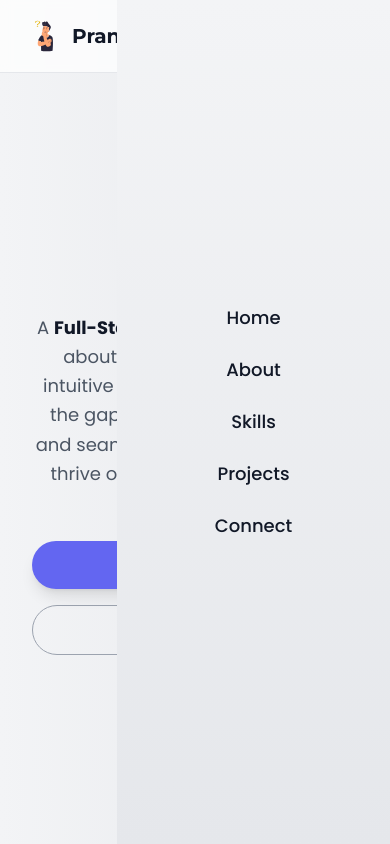
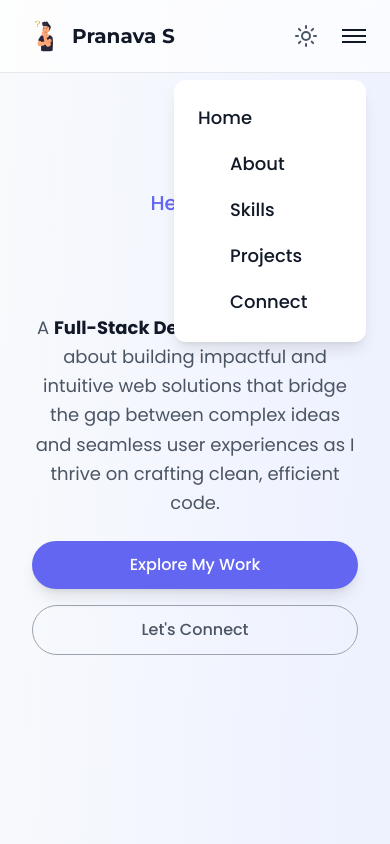
Before and after one commit to pranav-sh4/portfolio, a plain HTML site: page index.html in a window 390 px wide. Both pictures are taken after a click on the element 354 px from the left and 36 px from the top of the page. Shown: the top 844 px of the page. Drawn offline with nearby package versions, Linux system fonts and the light colour scheme.

Commit message:
Minor tweaks commit

```diff
--- a/index.html
+++ b/index.html
@@ -25,6 +25,7 @@
             }
         }
     </script>
+    <link href="https://cdn.jsdelivr.net/npm/tw-animate-css/dist/tw-animate.css" rel="stylesheet">
     <script src="https://unpkg.com/lucide-preact@latest"></script>
     <script src="https://cdnjs.cloudflare.com/ajax/libs/gsap/3.12.5/gsap.min.js"></script>
     <script defer src="script.js"></script>
@@ -72,12 +73,12 @@
         }
 
         .social-links a:hover .social-icon {
-            color: var(--accent-color);
+            color: var(--tw-bg-opacity);
             opacity: 1;
             transform: scale(1.1);
         }
         body.dark-mode .social-links a:hover .social-icon {
-            color: var(--accent-color); /* Keep orange accent in dark mode */
+            color: var(--tw-bg-opacity);
         }
 
 
@@ -155,7 +156,10 @@
         }
     </style>
 </head>
-<body class="bg-gradient-to-r from-gray-100 to-gray-200 text-gray-900 font-poppins dark:from-gray-900 dark:to-gray-950 dark:text-gray-100 transition-colors duration-500 ">
+<body class="font-poppins text-gray-900 dark:text-gray-100
+  bg-gradient-to-br from-slate-50 via-indigo-50 to-slate-100
+  dark:from-gray-950 dark:via-gray-900 dark:to-gray-950
+  animate-gradient-xy transition-colors duration-700">
     <div>
         <header class="fixed top-0 z-50 w-full backdrop-blur-sm bg-white/70 dark:bg-gray-950/70 transition-all duration-300 border-b border-gray-200 dark:border-gray-800">
         <nav class="container mx-auto px-6 py-4 flex justify-between items-center">
@@ -166,22 +170,22 @@
                 </a>
             </div>
 
-            <ul class="nav-links space-y-6 md:space-y-0 md:space-x-6 text-lg font-medium md:flex ">
-                <li><a href="#home" class="hover:text-primary transition-colors">Home</a></li>
-                <li><a href="#about" class="hover:text-primary transition-colors">About</a></li>
-                <li><a href="#skills" class="hover:text-primary transition-colors">Skills</a></li>
-                <li><a href="#projects" class="hover:text-primary transition-colors">Projects</a></li>
-                <li><a href="#connect" class="hover:text-primary transition-colors">Connect</a></li>
+            <ul class="hidden md:flex space-x-8 text-lg font-medium ">
+                <li><a href="#home" class="relative hover:text-primary after:block after:h-[2px] after:bg-primary after:scale-x-0 hover:after:scale-x-100 after:transition-transform after:duration-300 after:origin-left">Home</a></li>
+                <li><a href="#about" class="relative hover:text-primary after:block after:h-[2px] after:bg-primary after:scale-x-0 hover:after:scale-x-100 after:transition-transform after:duration-300 after:origin-left">About</a></li>
+                <li><a href="#skills" class="relative hover:text-primary after:block after:h-[2px] after:bg-primary after:scale-x-0 hover:after:scale-x-100 after:transition-transform after:duration-300 after:origin-left">Skills</a></li>
+                <li><a href="#projects" class="relative hover:text-primary after:block after:h-[2px] after:bg-primary after:scale-x-0 hover:after:scale-x-100 after:transition-transform after:duration-300 after:origin-left">Projects</a></li>
+                <li><a href="#connect" class="relative hover:text-primary after:block after:h-[2px] after:bg-primary after:scale-x-0 hover:after:scale-x-100 after:transition-transform after:duration-300 after:origin-left">Connect</a></li>
             </ul>
 
             <div class="flex items-center space-x-4">
                 <button id="theme-toggle" class="p-2 rounded-full hover:bg-gray-200 dark:hover:bg-gray-800 transition-colors" aria-label="Toggle dark mode">
                     <svg id="theme-icon" xmlns="http://www.w3.org/2000/svg" width="24" height="24" viewBox="0 0 24 24" fill="none" stroke="currentColor" stroke-width="2" stroke-linecap="round" stroke-linejoin="round" class="lucide lucide-moon text-gray-600 dark:text-gray-300"><path d="M12 3a6 6 0 0 0 9 9 9 9 0 1 1-9-9Z"/></svg>
                 </button>
-                <div class="md:hidden burger-menu cursor-pointer">
-                    <div class="w-6 h-0.5 bg-gray-900 dark:bg-gray-50 my-1 transition-transform duration-300 line1"></div>
-                    <div class="w-6 h-0.5 bg-gray-900 dark:bg-gray-50 my-1 transition-opacity duration-300 line2"></div>
-                    <div class="w-6 h-0.5 bg-gray-900 dark:bg-gray-50 my-1 transition-transform duration-300 line3"></div>
+                <div class="md:hidden burger-menu cursor-pointer space-y-1 ">
+                    <div class="w-6 h-0.5 bg-gray-900 dark:bg-gray-50 transition-all"></div>
+                    <div class="w-6 h-0.5 bg-gray-900 dark:bg-gray-50 transition-all"></div>
+                    <div class="w-6 h-0.5 bg-gray-900 dark:bg-gray-50 transition-all"></div>
                 </div>
             </div>
         </nav>
@@ -221,7 +225,7 @@
                     <div class="md:w-2/3 space-y-6 text-lg leading-relaxed">
                         <p>Hello! I'm Pranava S, a dedicated Full-Stack Developer student from India, driven by the excitement of creating robust and user-friendly web applications. My academic journey has provided me with a strong foundation in both front-end aesthetics and back-end logic, emphasizing efficiency and performance.</p>
                         <p>I specialize in bringing concepts to life across the entire development stack. My passion lies in solving real-world problems through code and constantly learning new technologies.</p>
-                        <a href="assets/Pranava_S_FullStack_Resume_.pdf" download="Pranava_S_Resume.pdf" class="inline-flex items-center space-x-2 bg-gray-200 dark:bg-gray-800 text-gray-800 dark:text-gray-200 font-medium py-2 px-4 rounded-full shadow hover:bg-gray-300 dark:hover:bg-gray-700 transition-colors">
+                        <a href="assets/S_Pranava_FullStack_Resume.pdf" download="Pranava_S_Resume.pdf" class="inline-flex items-center space-x-2 bg-gray-200 dark:bg-gray-800 text-gray-800 dark:text-gray-200 font-medium py-2 px-4 rounded-full shadow hover:bg-gray-300 dark:hover:bg-gray-700 transition-colors">
                             <svg xmlns="http://www.w3.org/2000/svg" width="20" height="20" viewBox="0 0 24 24" fill="none" stroke="currentColor" stroke-width="2" stroke-linecap="round" stroke-linejoin="round" class="lucide lucide-download"><path d="M21 15v4a2 2 0 0 1-2 2H5a2 2 0 0 1-2-2v-4"/><polyline points="7 10 12 15 17 10"/><line x1="12" x2="12" y1="15" y2="3"/></svg>
                             <span >Download Resume</span>
                         </a>
@@ -230,7 +234,7 @@
             </div>
         </section>
 
-        <section id="skills" class="py-24 bg-white dark:bg-gray-950 transition-colors duration-500">
+        <section id="skills" class="py-24">
             <div class="container mx-auto px-4">
                 <h2 class="text-4xl font-bold text-center mb-12">My Tech Stack & Tools</h2>
                 <p class="w-24 h-1 bg-blue-500 mx-auto mb-12 rounded-full"></p>
@@ -256,8 +260,8 @@
                         <span class="text-lg font-medium text-gray-800 dark:text-gray-200">Git</span>
                     </div>
                     <div class="group flex flex-col items-center p-6 bg-gray-100 dark:bg-gray-900 rounded-xl shadow-lg transition-transform duration-300 hover:scale-105 hover:shadow-xl">
-                        <img src="images/github-svgrepo-com.svg" width="60" height="60" alt="GitHub" class="mb-4 transition-transform duration-300 group-hover:-translate-y-2">
-                        <span class="text-lg font-medium text-gray-800 dark:text-gray-200">GitHub</span>
+                        <img src="icons/vue-vuejs-javascript-js-framework-svgrepo-com.svg" width="60" height="60" alt="Vue" class="mb-4 transition-transform duration-300 group-hover:-translate-y-2">
+                        <span class="text-lg font-medium text-gray-800 dark:text-gray-200">Vue</span>
                     </div>
                     <div class="group flex flex-col items-center p-6 bg-gray-100 dark:bg-gray-900 rounded-xl shadow-lg transition-transform duration-300 hover:scale-105 hover:shadow-xl">
                         <img src="icons/js-svgrepo-com.svg" width="60" height="60" alt="JavaScript" class="mb-4 transition-transform duration-300 group-hover:-translate-y-2">
@@ -335,7 +339,7 @@
             </div>
         </section>
 
-        <section id="projects" class="py-24 bg-gray-50 dark:bg-gray-900 transition-colors duration-500">
+        <section id="projects" class="py-24">
             <div class="container mx-auto px-4">
                 <h2 class="text-4xl font-bold text-center mb-12">My Personal Projects</h2>
                 <p class="w-24 h-1 bg-blue-500 mx-auto mb-12 rounded-full"></p>
@@ -422,7 +426,7 @@
             </div>
         </section>
 
-        <section id="connect" class="py-24 bg-white dark:bg-gray-950 transition-colors duration-500">
+        <section id="connect" class="py-24">
             <div class="container mx-auto px-4 text-center">
                 <h2 class="text-4xl font-bold mb-6">Let's Connect</h2>
                 <p class="w-24 h-1 bg-blue-500 mx-auto mb-12 rounded-full"></p>
--- a/script.js
+++ b/script.js
@@ -1,20 +1,37 @@
 // script.js
 
 // Mobile Navigation Toggle
-const burgerMenu = document.querySelector('.burger-menu');
-const navLinks = document.querySelector('.nav-links');
+// const burgerMenu = document.querySelector('.burger-menu');
+// const navLinks = document.querySelector('.nav-links');
 
-burgerMenu.addEventListener('click', () => {
-    navLinks.classList.toggle('active');
-    burgerMenu.classList.toggle('open');
-});
+// burgerMenu.addEventListener('click', () => {
+//     navLinks.classList.toggle('active');
+//     burgerMenu.classList.toggle('open');
+// });
 
-document.querySelectorAll('.nav-links a').forEach(link => {
-    link.addEventListener('click', () => {
-        navLinks.classList.remove('active');
-        burgerMenu.classList.remove('open');
+// document.querySelectorAll('.nav-links a').forEach(link => {
+//     link.addEventListener('click', () => {
+//         navLinks.classList.remove('active');
+//         burgerMenu.classList.remove('open');
+//     });
+// });
+    const burger = document.querySelector('.burger-menu');
+    const nav = document.querySelector('nav ul');
+    burger.addEventListener('click', () => {
+      nav.classList.toggle('hidden');
+      nav.classList.toggle('flex');
+      nav.classList.toggle('flex-col');
+      nav.classList.toggle('bg-white');
+      nav.classList.toggle('dark:bg-gray-950');
+      nav.classList.toggle('absolute');
+      nav.classList.toggle('top-20');
+      nav.classList.toggle('right-6');
+      nav.classList.toggle('space-y-4');
+      nav.classList.toggle('p-6');
+      nav.classList.toggle('rounded-xl');
+      nav.classList.toggle('shadow-lg');
+      nav.classList.toggle('w-48');
     });
-});
 
 // Theme Toggle
 const themeToggle = document.getElementById('theme-toggle');
```
Also changed, not shown: 2 other files.
